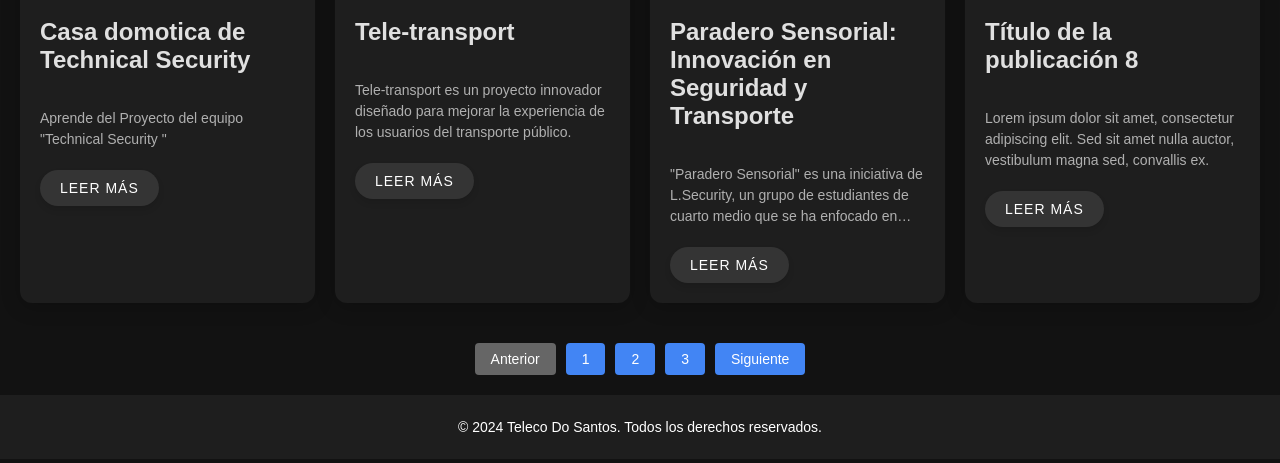
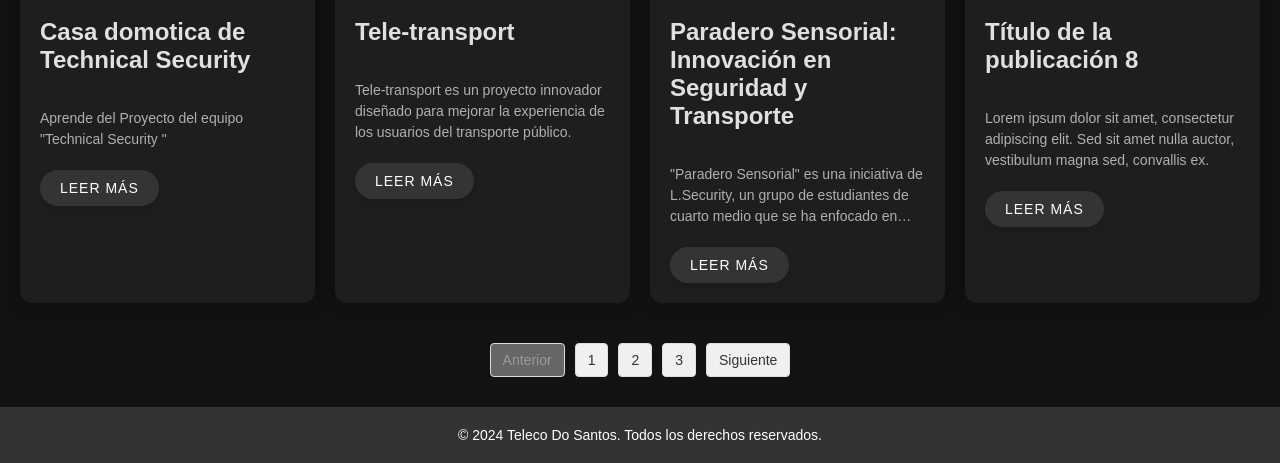
Before and after one commit to Teleco-do-Santos/Teleco-Do-Santos-Web, a plain HTML site: page blogs.html in a window 1280 px wide. Shown: the part 799-1262 px from the top of the page. Drawn offline with Linux system fonts and the light colour scheme.

Commit message:
Update blogs.html

```diff
--- a/blogs.html
+++ b/blogs.html
@@ -114,6 +114,48 @@
         </section>
     </main>
 
+      <style>
+        .pagination {
+            display: flex;
+            justify-content: center;
+            align-items: center;
+            margin: 20px 0;
+        }
+
+        .page-link {
+            padding: 8px 12px;
+            margin: 0 5px;
+            text-decoration: none;
+            color: #333;
+            background-color: #f0f0f0;
+            border: 1px solid #ddd;
+            border-radius: 4px;
+            transition: background-color 0.3s;
+        }
+
+        .page-link:hover {
+            background-color: #ddd;
+        }
+
+        .page-link.disabled {
+            color: #999;
+            pointer-events: none;
+        }
+
+        .footer {
+            background-color: #333;
+            color: #fff;
+            text-align: center;
+            padding: 20px 0;
+            margin-top: 30px;
+        }
+
+        .footer-text {
+            margin: 0;
+            font-size: 14px;
+        }
+    </style>
+
 
 
     <div class="pagination">
```
